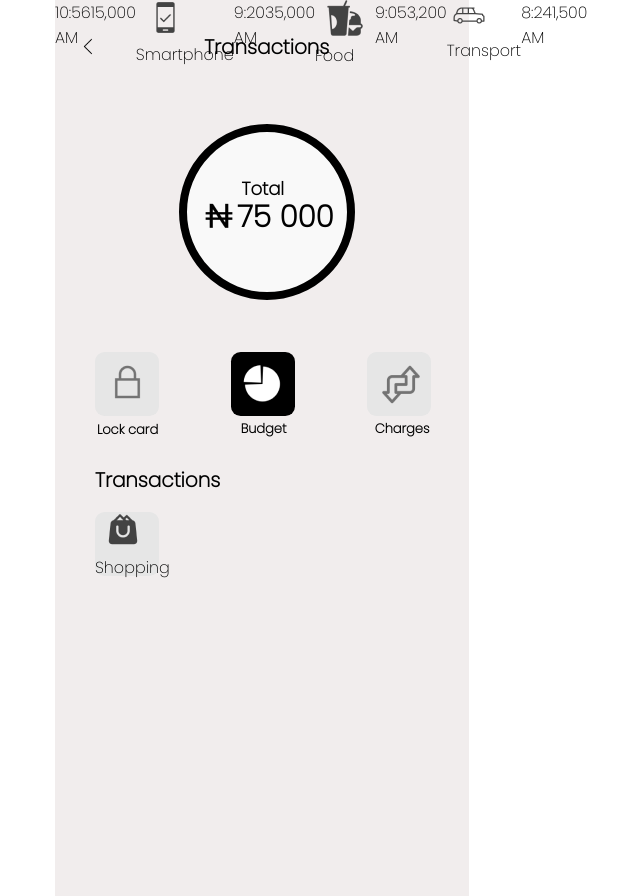
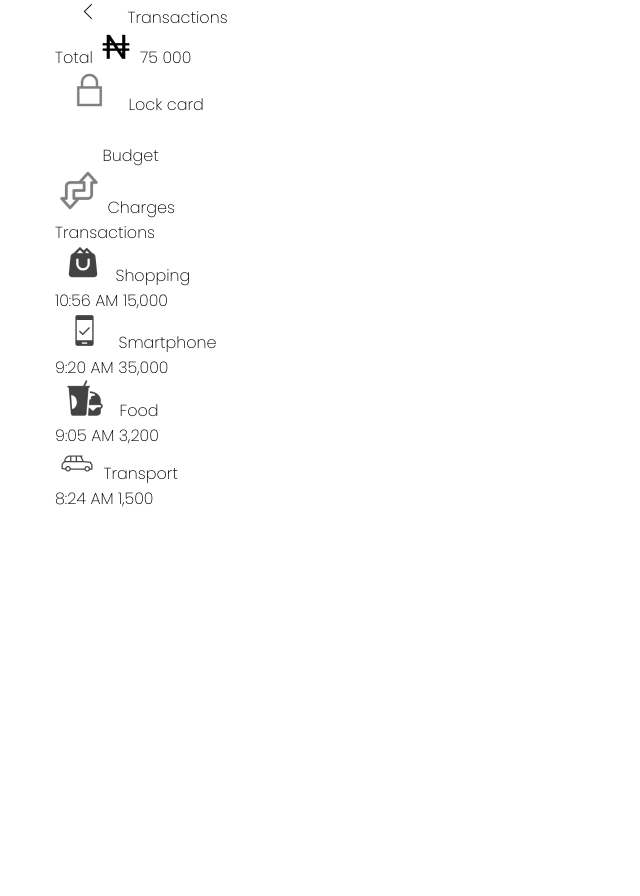
Before and after one commit to Kyrax8/Transaction, a plain HTML site: page Index.html in a window 1280 px wide. Shown: the whole page, without its empty margins (137-777 px from the left). After the commit the page ends 800 px from the top, so only its background shows below. Drawn offline with Linux system fonts and the light colour scheme.

Commit message:
Update Index.css

```diff
--- a/css/Index.css
+++ b/css/Index.css
@@ -1,156 +1,15 @@
-.contenedor{
-
-    height: 56rem;
-    width: 25.9rem;
-    background-color:#f1eded;
-
-    display: flex;
-    position: relative;
+*{
+    margin: 0;
+    padding: 0;
 
 }
-.flecha {
-    position: absolute;
-    margin-top: 2.2rem;
+
+html,body{
+    max-width: 896px;
+    margin: auto;
+
+
+    font-family: 'Lora', serif;
+    font-family: 'Oswald', sans-serif;
+    font-family: 'Poppins', sans-serif;
 }
-.Transactions{
-    position: absolute;
-    margin-top: 2rem;
-    left: 36%;
-
-    font-weight: 700;
-    font-size: 20px;
-    line-height: 30px
-}
-.circulo{
-    position: absolute;
-    width: 10rem;
-    height: 10rem;
-    margin-left: 30%;
-    background-color: #F9F9F9;
-
-    margin-top: 30%;
-    border-radius: 9rem;
-    border: 0.5rem black solid;
-}
-.total{
-    position: absolute;
-    margin-top: 42%;
-    font-size: 18px;
-    font-weight: 600;
-    line-height: 30px;
-    margin-left: 45%;
-}
-.n{
-    position: absolute;
-    margin-top: 48%;
-    margin-left: 35%;
-}
-.numeritos{
-    position: absolute;
-    margin-top: 12.6rem;
-    font-size: 30px;
-    font-weight: 600;
-    line-height: 30px;
-    margin-left: 44%;
-}
-.cuadro0{
-    width: 4rem;
-    height: 4rem;
-    background-color: #E6E6E6;
-    position: absolute;
-    margin-top: 22rem;
-    margin-left: 2.5rem;
-    border-radius: 0.6rem;
-}
-.cuadro0 img{
-    margin-top: 15%;
-    margin-left: -3%;
-
-}
-.cuadro0 span{
-    position: absolute;
-    margin-top: 18%;
-    margin-left: 3%;
-
-    font-weight: 600;
-    font-size: 13px;
-}
-.cuadro1{
-    width: 4rem;
-    height: 4rem;
-    background-color: #000000;
-    position: absolute;
-    margin-top: 22rem;
-    margin-left: 11rem;
-    border-radius: 0.6rem;
-}
-.cuadro1 img{
-
-    margin-top: 15%;
-    margin-left: 15%;
-
-}
-.cuadro1 span{
-    position: absolute;
-    margin-top: 105%;
-    margin-left: -67%;
-
-    font-weight: 600;
-    font-size: 13px;
-}
-.cuadro2{
-    width: 4rem;
-    height: 4rem;
-    background-color: #E6E6E6;
-    position: absolute;
-    margin-top: 22rem;
-    margin-left: 19.5rem;
-    border-radius: 0.6rem;
-}
-.cuadro2 img{
-
-    margin-top: 15%;
-    margin-left: 15%;
-
-}
-.cuadro2 span{
-    position: absolute;
-    margin-top: 105%;
-    margin-left: -78%;
-
-    font-weight: 600;
-    font-size: 13px;
-}
-.cuadro-g{
-
-    width: 100%;
-    height: 62.8%;
-    background-color: red;
-
-    margin-top: 80%;
-
-}
-.Transactions1{
-    position: absolute;
-    margin-top: 29rem;
-    margin-left: 2.5rem;
-
-    font-weight: bolder;
-    font-size: 20px;
-    line-height: 2rem;
-
-}
-.cuadro3{
-    width: 4rem;
-    height: 4rem;
-    background-color: #E6E6E6;
-    position: absolute;
-    margin-top: 32rem;
-    margin-left: 2.5rem;
-    border-radius: 0.6rem;
-}
-.cuadro0 img{
-    margin-top: 15%;
-    margin-left: -3%;
-
-}
```
